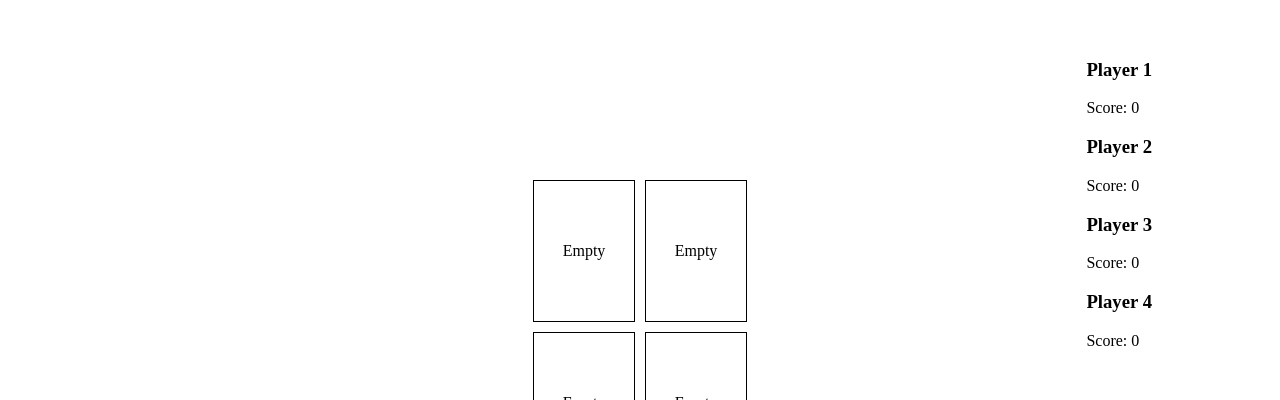
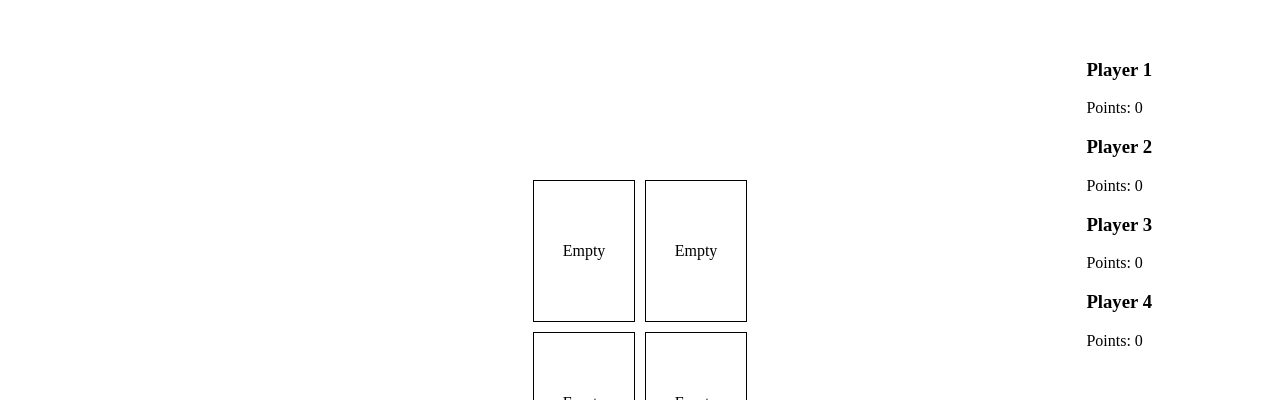
Before and after one commit to TheFluffyNebula/Hearts, a React (Vite) app in the folder client/: page / in a window 1280 px wide. Shown: the top 400 px of the page. Built offline with nearby package versions, Linux system fonts and the light colour scheme.

Commit message:
todo update

```diff
--- a/client/src/components/Scoreboard.jsx
+++ b/client/src/components/Scoreboard.jsx
@@ -5,19 +5,19 @@ const Scoreboard = () => {
         <div className="scoreboard">
             <div className="player">
                 <h3>Player 1</h3>
-                <p>Score: 0</p>
+                <p>Points: 0</p>
             </div>
             <div className="player">
                 <h3>Player 2</h3>
-                <p>Score: 0</p>
+                <p>Points: 0</p>
             </div>
             <div className="player">
                 <h3>Player 3</h3>
-                <p>Score: 0</p>
+                <p>Points: 0</p>
             </div>
             <div className="player">
                 <h3>Player 4</h3>
-                <p>Score: 0</p>
+                <p>Points: 0</p>
             </div>
         </div>
     );
```
Also changed, not shown: 1 other file (tests, documents, lock files or other folders).
